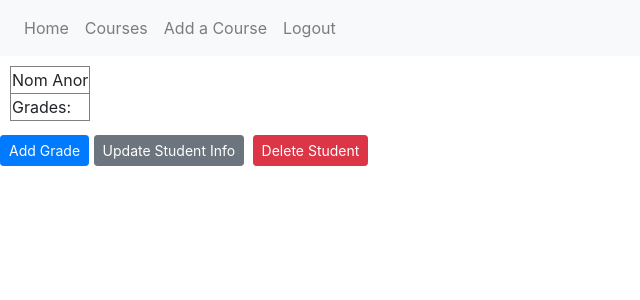
After one commit to GudiedRyan/guide_and_teach, a Flask app: page /course/student/1 in a window 1280 px wide. The commit adds this page. Shown: the top 300 px of the page, without its empty margins (0-640 px from the left). Run offline with Flask 2, Linux system fonts and the light colour scheme; a user stored in the database is signed in; data comes from the database, SQL or seed files in the repository; both versions use the stored data as it was after the commit; some libraries are stand-ins or nearby versions.

Commit message:
Single student pages now available

```diff
--- a/guide_and_teach/routes.py
+++ b/guide_and_teach/routes.py
@@ -115,5 +115,13 @@ def add_student(course_id):
         db.session.add(student)
         db.session.commit()
         flash('Student Added!', 'success')
-        return redirect(url_for('course_home'))
+        return redirect(url_for('single_course', course_id=course.id))
     return render_template('student.html', title="Add Student", form=form, legend="Add a Student")
+
+@app.route('/course/student/<int:student_id>', methods=['GET', 'POST'])
+@login_required
+def single_student(student_id):
+    student = Student.query.get_or_404(student_id)
+    if student.user != current_user:
+        abort(403)
+    return render_template('single_student.html', title="student.student_name", student=student)
--- a/guide_and_teach/templates/single_course.html
+++ b/guide_and_teach/templates/single_course.html
@@ -19,7 +19,7 @@
                     {% for student in students %}
                     {% if student.course == course %}
                     <tr>
-                        <td>{{ student.student_name }}</td>
+                        <td><a href="{{ url_for('single_student', student_id=student.id) }}">{{ student.student_name }}</a></td>
                     </tr>
                     {% endif %}
                     {% endfor %}
--- /dev/null
+++ b/guide_and_teach/templates/single_student.html
@@ -0,0 +1,44 @@
+{% extends "layout.html" %}
+{% block content %}
+        <article>
+            <table class="yes">
+                <thead>
+                    <tr>
+                        <td>{{ student.student_name }}</td>
+                    </tr>
+                </thead>
+                <tbody>
+                    <tr>
+                        <td>Grades:</td>
+                    </tr>
+
+                </tbody>
+            </table>
+            {% if student.user == current_user %}
+            <div>
+                <a class="btn btn-primary btn-sm mt-1 mb-1" href="#">Add Grade</a>
+                <a class="btn btn-secondary btn-sm mt-1 mb-1" href="#">Update Student Info</a>
+                <button type="button" class="btn btn-danger btn-sm m-1" data-toggle="modal" data-target="#deleteModal">Delete Student</button>
+            </div>
+            {% endif %}
+        </article>
+        <!-- Modal -->
+        <div class="modal fade" id="deleteModal" tabindex="-1" role="dialog" aria-labelledby="deleteModalLabel" aria-hidden="true">
+            <div class="modal-dialog" role="document">
+            <div class="modal-content">
+                <div class="modal-header">
+                <h5 class="modal-title" id="deleteModalLabel">Delete Student? All grades for this student will be deleted too.</h5>
+                <button type="button" class="close" data-dismiss="modal" aria-label="Close">
+                    <span aria-hidden="true">&times;</span>
+                </button>
+                </div>
+                <div class="modal-footer">
+                <button type="button" class="btn btn-secondary" data-dismiss="modal">Cancel</button>
+                <form action="#" method="POST">
+                    <input class="btn btn-danger" type="submit" value="Delete">
+                </form>
+                </div>
+            </div>
+            </div>
+        </div>
+{% endblock content %}
```
Also changed, not shown: guide_and_teach/site.db.
